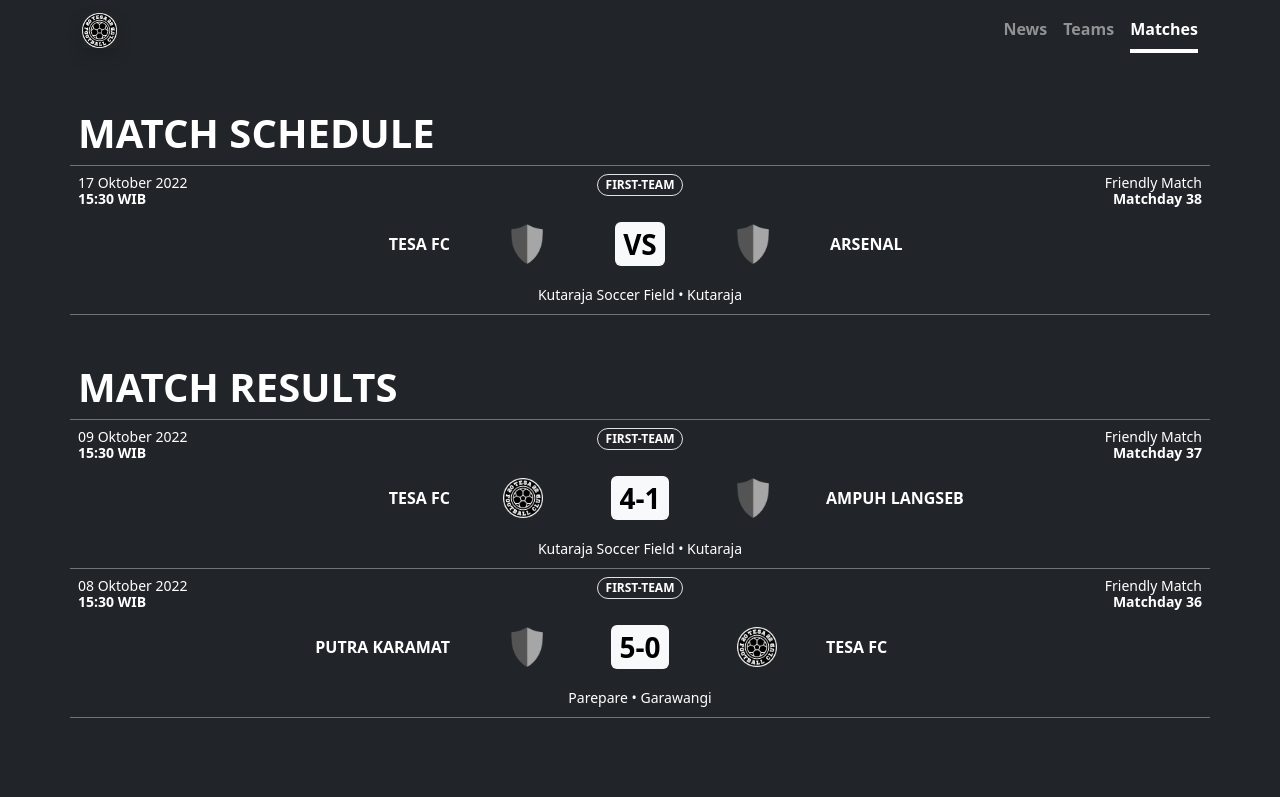
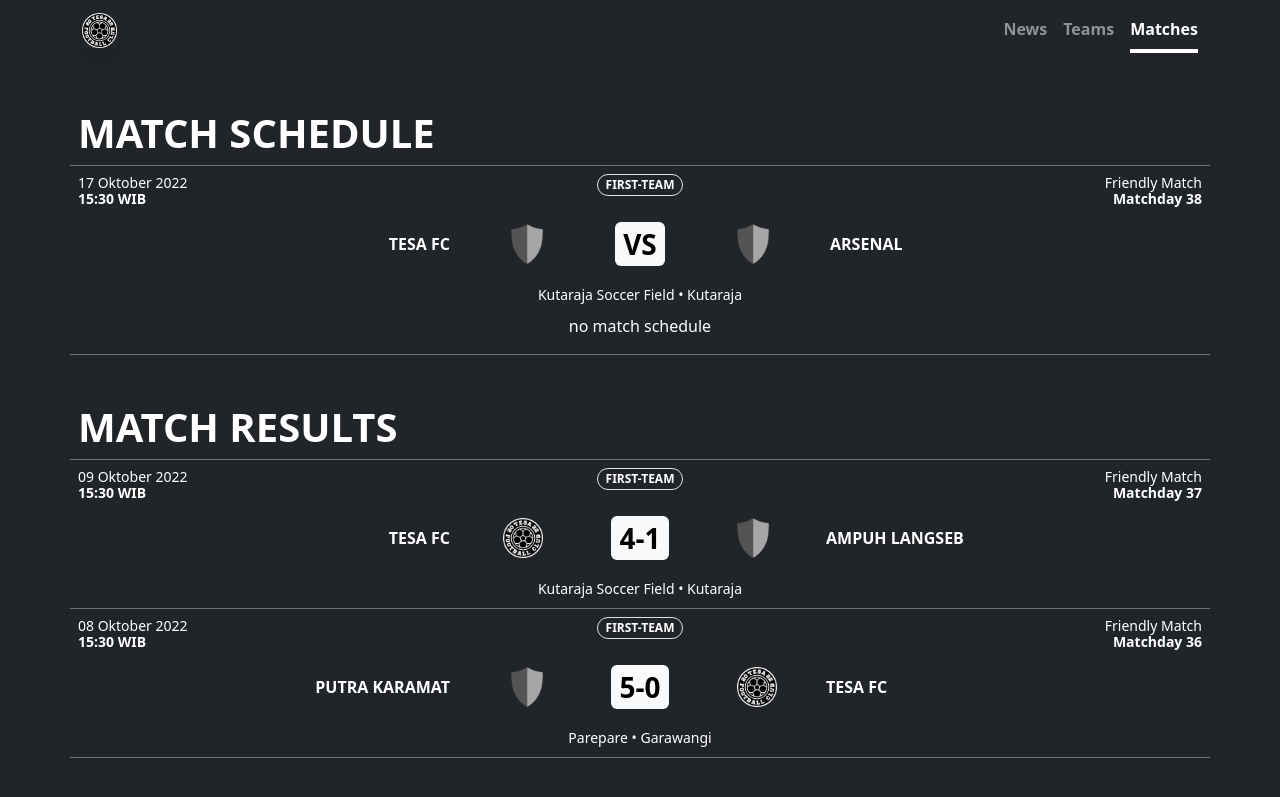
Before and after one commit to tesafc/tesafc.github.io, a Jekyll site: the page built from matches.html, in a window 1280 px wide. Shown: the top 797 px of the page. Built offline with Jekyll 4.4.1, drawn with Linux system fonts in a browser that asks for light colours.

Commit message:
Update matches.html

```diff
--- a/matches.html
+++ b/matches.html
@@ -44,6 +44,11 @@
           <div class="card-footer bg-transparent border-0">
             <p class="card-text text-center text-capitalize mb-0"><small>{{ match.stadium }} • {{ match.place }}</small></p>
           </div>
+          {% unless match.status == empty %}
+          <div class="d-flex justify-content-center align-items-center">
+            <p>no match schedule</p>
+          </div>
+          {% endunless %}
         </div>
       </div>
       {% endfor %}
```
